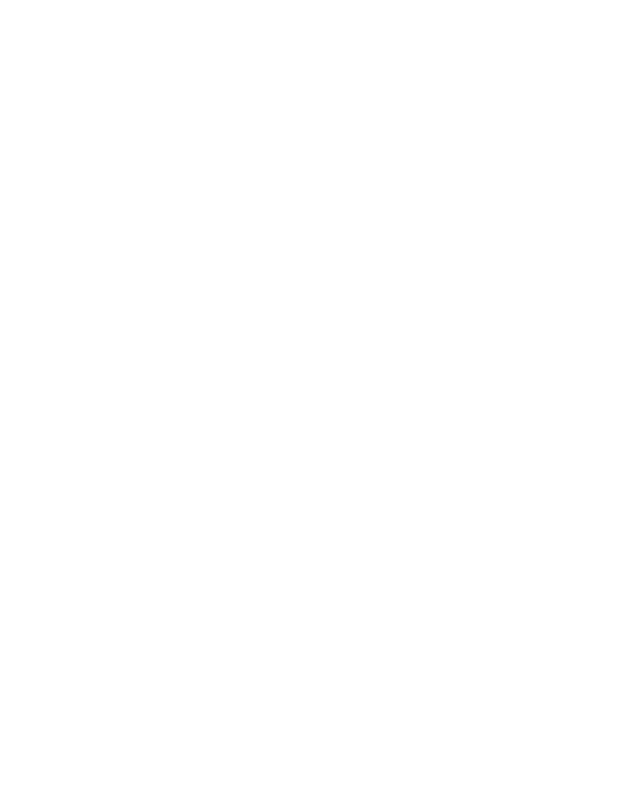
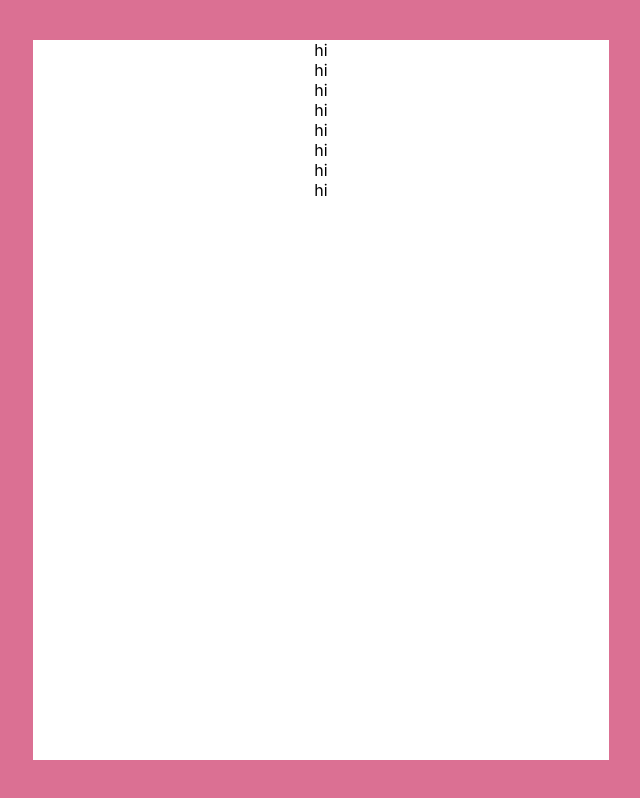
Before and after one commit to MildColor/full, a React (Create React App) app in the folder frontend/: page / in a window 1280 px wide. Shown: the whole page, without its empty margins (319-959 px from the left). Built offline with nearby package versions, Linux system fonts and the light colour scheme.

Commit message:
[FEAT] Layout component 생성

```diff
--- /dev/null
+++ b/frontend/src/components/common/Layout/Layout.styles.tsx
@@ -0,0 +1,20 @@
+import styled from 'styled-components';
+
+export const Layout = styled.section`
+  display: flex;
+  justify-content: center;
+  align-items: center;
+  height: 100vh;
+  width: 100%;
+  background-color: palevioletred;
+`;
+export const Wrapper = styled.div`
+  display: flex;
+  flex-direction: column;
+  align-items: center;
+  height: 90%;
+  width: 576px;
+  margin: 0 auto;
+
+  background-color: white;
+`;
--- /dev/null
+++ b/frontend/src/components/common/Layout/Layout.tsx
@@ -0,0 +1,12 @@
+import React from 'react';
+import * as St from './Layout.styles';
+
+const Layout = ({ children }: { children: React.ReactNode }) => {
+  return (
+    <St.Layout>
+      <St.Wrapper>{children}</St.Wrapper>
+    </St.Layout>
+  );
+};
+
+export default Layout;
--- /dev/null
+++ b/frontend/src/pages/Main/Main.tsx
@@ -0,0 +1,27 @@
+import React from 'react';
+import styled from 'styled-components';
+import Layout from '../../components/common/Layout/Layout';
+
+const Main = () => {
+  return (
+    <Layout>
+      <span>hi</span>
+      <span>hi</span>
+      <span>hi</span>
+      <span>hi</span>
+      <span>hi</span>
+      <span>hi</span>
+      <span>hi</span>
+      <span>hi</span>
+    </Layout>
+  );
+};
+
+export default Main;
+
+export const Wrapper = styled.div`
+  height: 100vh;
+  width: 576px;
+  margin: 0 auto;
+  background-color: white;
+`;
--- a/frontend/src/routers/Routers.tsx
+++ b/frontend/src/routers/Routers.tsx
@@ -1,11 +1,13 @@
+import React from 'react';
 import { BrowserRouter, Routes, Route } from 'react-router-dom';
 import { PAGE_PATH } from '../constants/path';
+import Main from '../pages/Main/Main';
 
 const Routers = () => {
   return (
     <BrowserRouter>
       <Routes>
-        <Route path={PAGE_PATH.HOME}></Route>
+        <Route path={PAGE_PATH.HOME} element={<Main />}></Route>
         <Route path={PAGE_PATH.SIGN_IN}></Route>
         <Route path={PAGE_PATH.SIGN_UP}></Route>
         <Route path={PAGE_PATH.TODO_DETAIL(':id')}></Route>
```
